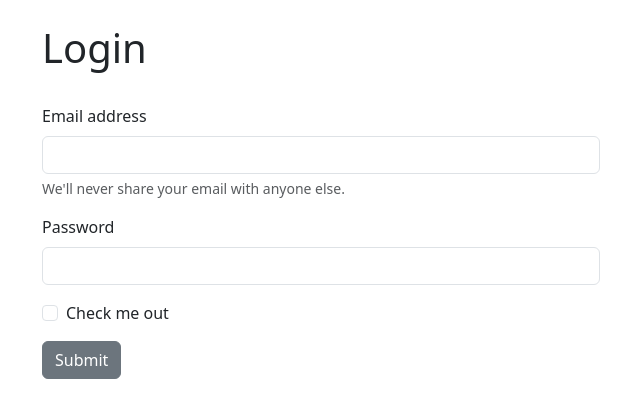
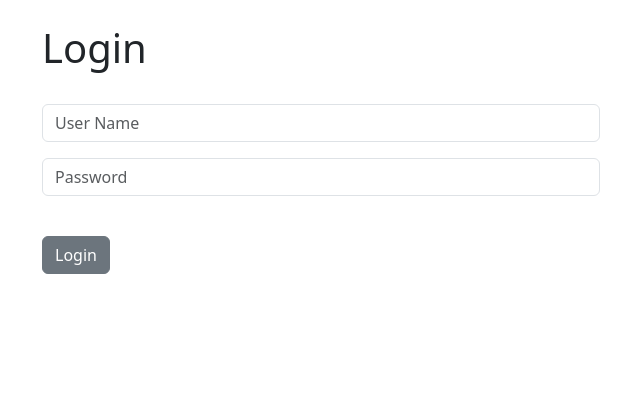
Before and after one commit to ahmed-elarosi/crm, a Django app: template website/templates/home.html in a window 1280 px wide. Shown: the part 56-474 px from the top of the page, without its empty margins (319-959 px from the left). Run offline with Django 5.2, Linux system fonts and the light colour scheme; the template is opened without the code that fills it, so the values that code supplies are empty.

Commit message:
add if statement for login user

```diff
--- a/website/templates/home.html
+++ b/website/templates/home.html
@@ -3,26 +3,28 @@
 {% block content %}
 
 <div class="col-md-6 offset-md-3">
+    {% if user.is_authenticated %}
+
+    <h1>Welcome To Our CRM System</h1>
+    {% else %}
     <h1>Login</h1>
     <br>
     <form method="POST" action="{% url 'home' %}">
         {% csrf_token %}
         <form>
             <div class="mb-3">
-                <label for="exampleInputEmail1" class="form-label">Email address</label>
-                <input type="email" class="form-control" id="exampleInputEmail1" aria-describedby="emailHelp">
-                <div id="emailHelp" class="form-text">We'll never share your email with anyone else.</div>
+
+                <input type="text" class="form-control" name="user_name" placeholder="User Name" required>
+
             </div>
             <div class="mb-3">
-                <label for="exampleInputPassword1" class="form-label">Password</label>
-                <input type="password" class="form-control" id="exampleInputPassword1">
+
+                <input type="password" class="form-control" name="password" placeholder="Password" required>
             </div>
-            <div class="mb-3 form-check">
-                <input type="checkbox" class="form-check-input" id="exampleCheck1">
-                <label class="form-check-label" for="exampleCheck1">Check me out</label>
-            </div>
-            <button type="submit" class="btn btn-secondary">Submit</button>
+            <br>
+            <button type="submit" class="btn btn-secondary">Login</button>
         </form>
     </form>
 </div>
+{% endif %}
 {% endblock %}
```
